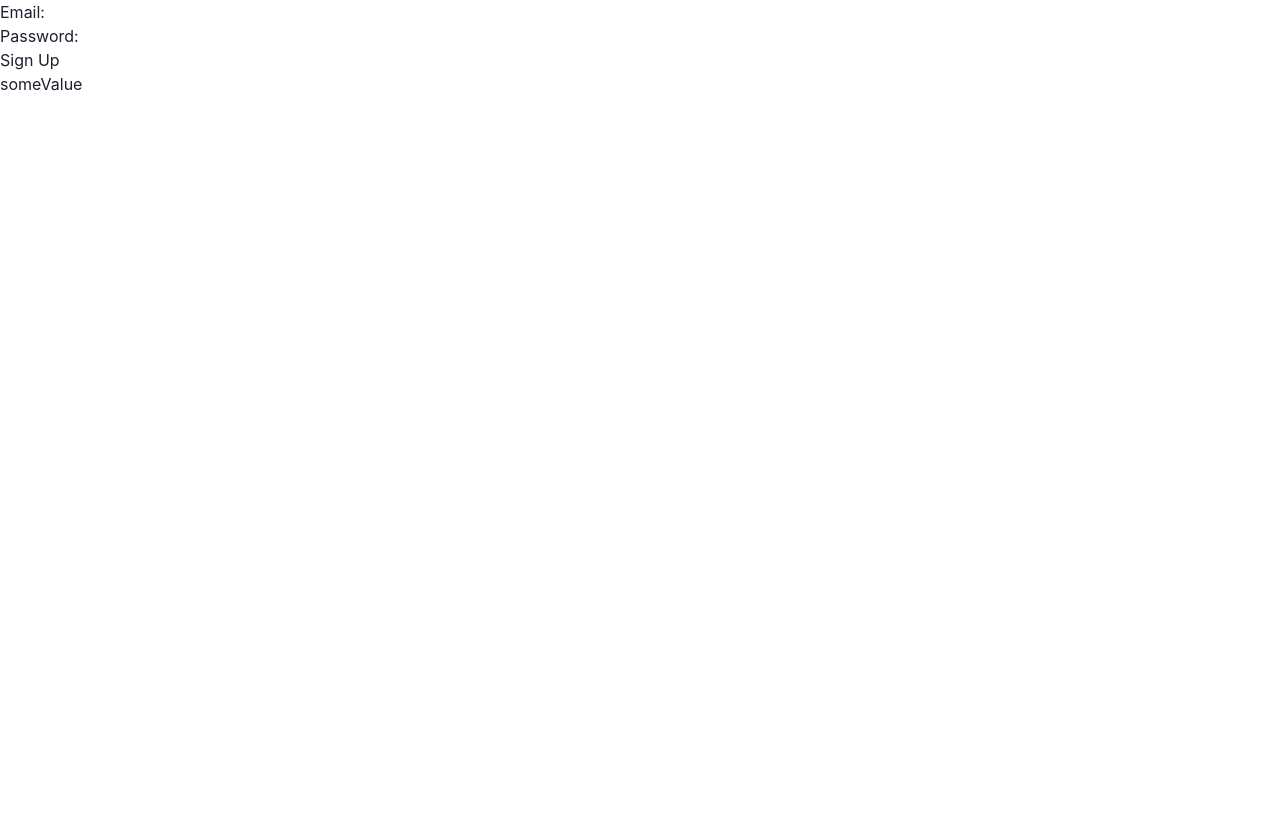
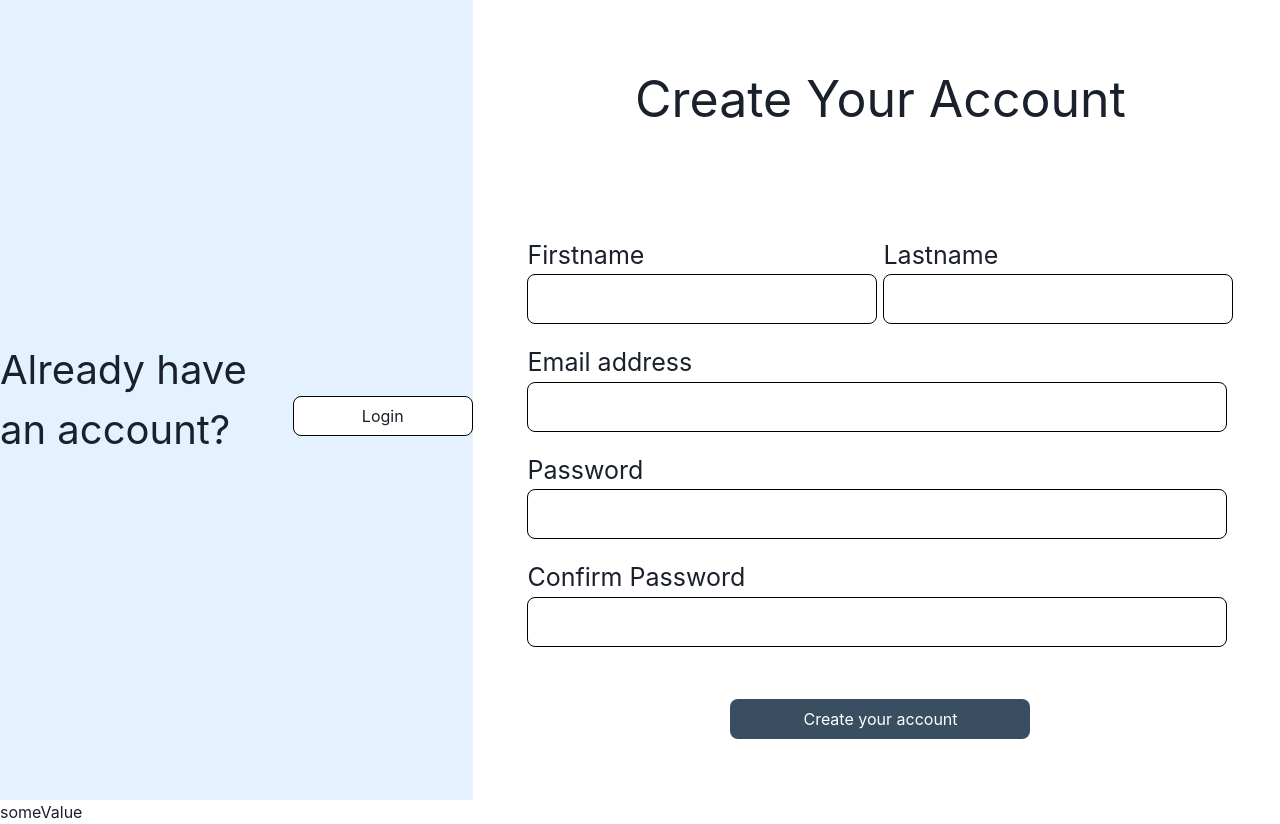
Before and after one commit to WildCodeSchool/2022-09-Orleans-CDA-Projet-KaraoCar, a React (Vite) app in the folder apps/frontend/web/: page /signup in a window 1280 px wide. Before the commit the page ends 800 px from the top, so only its background shows below. Built offline with nearby package versions, Linux system fonts and the light colour scheme; no server answers.

Commit message:
feat(frontend)Form styles put into place part 1

```diff
--- a/apps/frontend/web/src/pages/Login.tsx
+++ b/apps/frontend/web/src/pages/Login.tsx
@@ -1,11 +1,26 @@
 import { useState } from 'react';
+import {
+  Button,
+  Flex,
+  FormControl,
+  FormLabel,
+  Heading,
+  Input,
+  Stack,
+  Image,
+  extendTheme,
+  Center,
+  Text,
+} from '@chakra-ui/react';
 
 const Login = () => {
   const [username, setusername] = useState('');
   const [password, setPassword] = useState('');
   const [error, setError] = useState('');
 
-  const handleSubmit = (event: any) => {
+  /*const handleSubmit = (event: any) => {
+    event.preventDefault(); */
+  const handleSubmit = (event: React.FormEvent<HTMLFormElement>) => {
     event.preventDefault();
 
     fetch('http://localhost:3333/api/auth/login', {
@@ -14,21 +29,22 @@ const Login = () => {
       headers: {
         'Content-Type': 'application/json',
       },
-    }).then(response => response.json()
-    ).then((data) => {
-      console.log(data);
+    })
+      .then((response) => response.json())
+      .then((data) => {
+        console.log(data);
         if (data.token) {
           localStorage.setItem('token', data.token);
-          console.log("SUCCESS")
+          console.log('SUCCESS');
           // TODO: redirection to another page
         } else {
-          console.log("ERROR")
+          console.log('ERROR');
           // on fail
           setError(data.error);
         }
       });
   };
-
+  /*
   return (
     <form onSubmit={handleSubmit}>
       <label htmlFor="username">username:</label>
@@ -52,5 +68,112 @@ const Login = () => {
     </form>
   );
 };
+*/
+  /*
+    <form onSubmit={handleSubmit}>
+      <Stack>
+        <FormControl>
+          <FormLabel htmlFor="username">username</FormLabel>
+          <Input
+            id="username"
+            type="username"
+            value={username}
+            onChange={(event: React.ChangeEvent<HTMLInputElement>) =>
+              setusername(event.target.value)
+            }
+            placeholder="Enter your email"
+          />
+        </FormControl>
+        <FormControl>
+          <FormLabel htmlFor="password">Password</FormLabel>
+          <Input
+            id="password"
+            type="password"
+            value={password}
+            onChange={(event: React.ChangeEvent<HTMLInputElement>) =>
+              setPassword(event.target.value)
+            }
+            placeholder="Enter your password"
+          />
+        </FormControl>
+        {error && <div>{error}</div>}
+        <Button type="submit" mt={4}>
+          Login
+        </Button>
+      </Stack>
+    </form>
+  )*/
+  return (
+    <Stack minH={'100vh'} direction={{ base: 'column', md: 'row' }}>
+      <Flex p={10} flex={2} align={'center'} justify={'center'}>
+        <Stack spacing={20} w={'full'} maxW={'md'}>
+          <Heading fontSize={'50px'} marginBottom={'5rem'} alignSelf={'center'}>
+            Log in to your account
+          </Heading>
+          <FormControl id="email">
+            <FormLabel fontSize={'25px'}>Email address</FormLabel>
+            <Input
+              rounded={'8px'}
+              border={'1px solid #000000'}
+              backgroundColor={'#fff'}
+              borderColor={'black'}
+              height={'50px'}
+              width={'500px'}
+              fontSize={'25px'}
+              type="username"
+            />
+          </FormControl>
+          <FormControl id="password">
+            <FormLabel fontSize={'25px'}>Password</FormLabel>
+            <Input
+              rounded={'8px'}
+              border={'1px solid #000000'}
+              height={'50px'}
+              width={'500px'}
+              fontSize={'25px'}
+              type="password"
+            />
+          </FormControl>
+          <Stack spacing={6}>
+            <Button
+              marginTop={'2rem'}
+              height={'40px'}
+              width={'300px'}
+              rounded={'8px'}
+              type="submit"
+              backgroundColor={'#394E61'}
+              textColor={'#fff'}
+              variant="solid"
+              alignSelf={'center'}
+            >
+              Login
+            </Button>
+          </Stack>
+        </Stack>
+      </Flex>
+      <Flex flex={1} backgroundColor={'#E4F2FF'}>
+        <Heading fontSize={'40px'} alignSelf={'center'} >
+          New Here?
+        </Heading>
+        <Text alignSelf={'center'}>
+          Sign up and discover the joys of singing during your trip
+        </Text>
+        <Button
+          border={'1px solid #000000'}
+          backgroundColor={'#fff'}
+          marginTop={'2rem'}
+          height={'40px'}
+          width={'300px'}
+          rounded={'8px'}
+          type="submit"
+          variant="solid"
+          alignSelf={'center'}
+        >
+          Sign Up
+        </Button>
+      </Flex>
+    </Stack>
+  );
+};
 
 export default Login;
--- a/apps/frontend/web/src/pages/SignUp.tsx
+++ b/apps/frontend/web/src/pages/SignUp.tsx
@@ -1,4 +1,18 @@
 import React, { useState } from 'react';
+import {
+  Grid,
+  Button,
+  Flex,
+  FormControl,
+  FormLabel,
+  Heading,
+  Input,
+  Stack,
+  Image,
+  extendTheme,
+  Center,
+  Text,
+} from '@chakra-ui/react';
 
 function SignupForm() {
   const [email, setEmail] = useState('');
@@ -29,7 +43,7 @@ function SignupForm() {
       });
   };
 
-  return (
+  /* return (
     <form onSubmit={handleSubmit}>
       {error && <p>{error}</p>}
       <label htmlFor="email">Email:</label>
@@ -51,6 +65,121 @@ function SignupForm() {
       <button type="submit">Sign Up</button>
     </form>
   );
-}
+} */
+return (
+    <Stack minH={'100vh'} direction={{ base: 'column', md: 'row' }}>
+      <Flex flex={1} backgroundColor={'#E4F2FF'}>
+        <Heading fontSize={'40px'} alignSelf={'center'} >
+          Already have an account?
+        </Heading>
+        <Button
+          border={'1px solid #000000'}
+          backgroundColor={'#fff'}
+          marginTop={'2rem'}
+          height={'40px'}
+          width={'300px'}
+          rounded={'8px'}
+          type="submit"
+          variant="solid"
+          alignSelf={'center'}
+        >
+          Login
+        </Button>
+      </Flex>
+      <Flex p={10} flex={2} align={'center'} justify={'center'}>
+        <Stack spacing={20} w={'full'} maxW={'md'}>
+          <Heading fontSize={'50px'} marginBottom={'5rem'} alignSelf={'center'}>
+            Create Your Account
+          </Heading>
+          <Grid templateColumns="1fr 1fr" gap={6}>
+          <FormControl id="email">
+            <FormLabel fontSize={'25px'}>Firstname</FormLabel>
+
+            <Input
+              rounded={'8px'}
+              border={'1px solid #000000'}
+              backgroundColor={'#fff'}
+              borderColor={'black'}
+              height={'50px'}
+              width={'350px'}
+              fontSize={'25px'}
+              type="username"
+            />
+          </FormControl>
+          <FormControl id="email">
+            <FormLabel fontSize={'25px'}>Lastname</FormLabel>
+
+            <Input
+              rounded={'8px'}
+              border={'1px solid #000000'}
+              backgroundColor={'#fff'}
+              borderColor={'black'}
+              height={'50px'}
+              width={'350px'}
+              fontSize={'25px'}
+              type="username"
+            />
+          </FormControl>
+      </Grid>
+          <FormControl id="email">
+            <FormLabel fontSize={'25px'}>Email address</FormLabel>
+
+            <Input
+              rounded={'8px'}
+              border={'1px solid #000000'}
+              backgroundColor={'#fff'}
+              borderColor={'black'}
+              height={'50px'}
+              width={'700px'}
+              fontSize={'25px'}
+              type="username"
+            />
+          </FormControl>
+          <FormControl id="password">
+            <FormLabel fontSize={'25px'}>Password</FormLabel>
+            <Input
+              rounded={'8px'}
+              border={'1px solid #000000'}
+              height={'50px'}
+              width={'700px'}
+              fontSize={'25px'}
+              type="password"
+            />
+          </FormControl>
+          <FormControl id="email">
+            <FormLabel fontSize={'25px'}>Confirm Password</FormLabel>
+
+            <Input
+              rounded={'8px'}
+              border={'1px solid #000000'}
+              backgroundColor={'#fff'}
+              borderColor={'black'}
+              height={'50px'}
+              width={'700px'}
+              fontSize={'25px'}
+              type="username"
+            />
+          </FormControl>
+          <Stack spacing={6}>
+            <Button
+              marginTop={'2rem'}
+              height={'40px'}
+              width={'300px'}
+              rounded={'8px'}
+              type="submit"
+              backgroundColor={'#394E61'}
+              textColor={'#fff'}
+              variant="solid"
+              alignSelf={'center'}
+            >
+              Create your account
+            </Button>
+          </Stack>
+        </Stack>
+      </Flex>
+
+    </Stack>
+  );
+};
 
 export default SignupForm;
```
